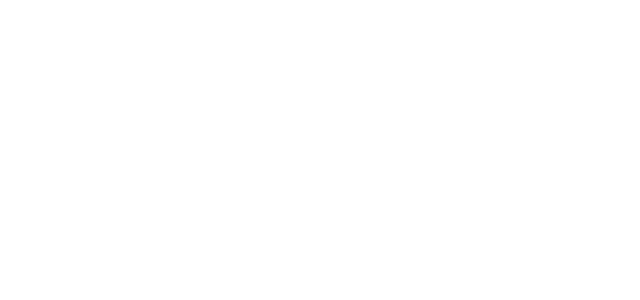
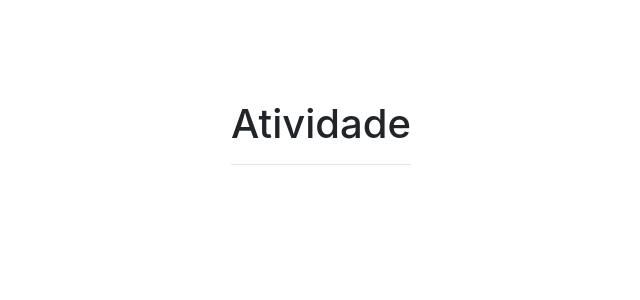
Before and after one commit to milenavms/Cadastro-de-ativiades-de-projetos-FRONT, a React (Create React App) app: page /atividade in a window 1280 px wide. Shown: the top 300 px of the page, without its empty margins (319-959 px from the left). Built offline with nearby package versions, Linux system fonts and the light colour scheme; sample sign-in values are in the browser's storage.

Commit message:
criação de pagina de atividade

```diff
--- /dev/null
+++ b/src/pages/Atividade/index.js
@@ -0,0 +1,23 @@
+import React, {Component} from 'react';
+
+import Header from '../../components/Header';
+
+export default class Atividade extends Component{
+componentDidMount(){
+    const token = localStorage.getItem('token');
+    console.log(token);
+
+
+}
+
+
+    render(){
+        return(
+            <div>
+                <Header title="Atividade"/>
+                <hr className="my-3"/>
+
+            </div>
+        );
+    }
+}
--- a/src/pages/Login/index.js
+++ b/src/pages/Login/index.js
@@ -31,7 +31,7 @@
         .then(data => {
 
            localStorage.setItem('token', data.token);
-           this.props.history.push("/admin");
+           this.props.history.push("/atividade");
            return;
         })
 
--- a/src/routes.js
+++ b/src/routes.js
@@ -6,6 +6,7 @@
 import Login from './pages/Login';
 import Dashboard from './pages/Dashboard';
 import Logout from './pages/Logout';
+import Atividade from './pages/Atividade';
 
 const Routes  = () => (
      <Router>
@@ -13,6 +14,8 @@
              <Route exact path="/" component ={Login}/>
              <PrivateRoute path="/admin" component={Dashboard}/>
              <Route exact path="/logout" component={Logout}/>
+             <PrivateRoute path="/atividade" component={Atividade}/>
+
          </Switch>
      </Router>
 );
```
Also changed, not shown: 1 other file (tests, documents, lock files or other folders).
